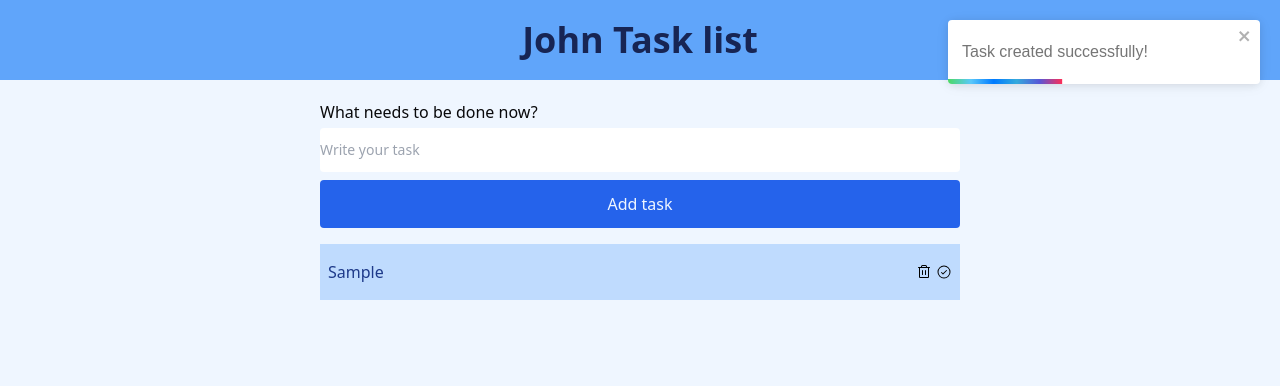
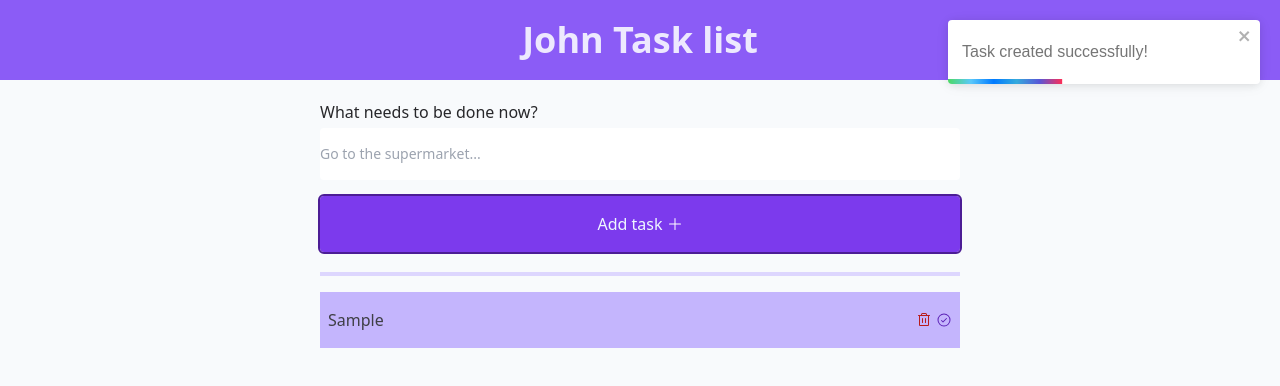
Before and after one commit to LucasAnselmoSilva12345/John-Task-List, a React (Vite) app: page / in a window 1280 px wide. Both pictures are taken after typing "Sample" into the empty fields and a click on the button "Add task". Shown: the top 386 px of the page. Built offline with nearby package versions, Linux system fonts and the light colour scheme.

Commit message:
Fixe: Change palete color
Signed-off-by: LucasAnselmoSilva12345 <lucasanselmodasilva02@gmail.com>

```diff
--- a/index.html
+++ b/index.html
@@ -6,7 +6,7 @@
     <meta name="viewport" content="width=device-width, initial-scale=1.0" />
     <title>John Task List</title>
   </head>
-  <body class="w-screen h-screen bg-blue-50">
+  <body class="w-screen h-screen bg-slate-50">
     <div id="root"></div>
     <script type="module" src="/src/main.tsx"></script>
   </body>
--- a/src/components/Header.tsx
+++ b/src/components/Header.tsx
@@ -1,7 +1,7 @@
 export function Header() {
   return (
-    <header className="bg-blue-400 w-full mx-0 mt-auto py-5 text-center">
-      <h1 className="text-4xl font-bold text-blue-950">John Task list</h1>
+    <header className="bg-violet-500 w-full mx-0 mt-auto py-5 text-center">
+      <h1 className="text-4xl font-bold text-violet-100">John Task list</h1>
     </header>
   );
 }
--- /dev/null
+++ b/src/components/Separator.tsx
@@ -0,0 +1,3 @@
+export function Separator() {
+  return <div className="w-full h-1 bg-violet-200" />;
+}
--- a/src/components/TodoTaskShow/index.tsx
+++ b/src/components/TodoTaskShow/index.tsx
@@ -13,9 +13,9 @@ export function TodoTaskShow({
   finishedTask,
 }: TodoTaskShowProps) {
   return (
-    <div className="bg-blue-200 mt-4 py-4 px-2 flex items-center justify-between">
+    <div className="bg-violet-300 mt-4 py-4 px-2 flex items-center justify-between">
       <div>
-        <p className="text-base font-medium text-blue-900">{task.taskName}</p>
+        <p className="text-base font-medium text-zinc-700">{task.taskName}</p>
       </div>
 
       <div className="flex items-center gap-1">
@@ -23,13 +23,13 @@ export function TodoTaskShow({
           className="cursor-pointer text-center text-sm"
           onClick={() => deleteTask(task.id)}
         >
-          <Trash size={16} />
+          <Trash className="text-red-700 hover:opacity-50" size={16} />
         </span>
         <span
           className="cursor-pointer text-center text-sm"
           onClick={() => finishedTask(task.id)}
         >
-          <CheckCircle size={16} />
+          <CheckCircle className="text-violet-800 hover:opacity-50" size={16} />
         </span>
       </div>
     </div>
--- a/src/pages/Home.tsx
+++ b/src/pages/Home.tsx
@@ -5,6 +5,8 @@ import 'react-toastify/dist/ReactToastify.css';
 import { Header } from '../components/Header';
 import { TodoTaskShow } from '../components/TodoTaskShow';
 import { TodoTaskListProps } from '../interfaces/interfaces';
+import { Plus } from '@phosphor-icons/react';
+import { Separator } from '../components/Separator';
 
 interface TaskDataProps {
   id: number;
@@ -75,34 +77,37 @@ export function Home() {
 
       <Header />
       <main className="w-4/5 my-0 mx-auto lg:w-1/2">
-        <section className="mt-5 flex flex-col">
-          <div className="flex flex-col gap-1 mb-2">
+        <section className="my-5 flex flex-col">
+          <div className="flex flex-col gap-1 mb-4">
             <label
-              className="text-base text-zinc-950 font-medium"
+              className="text-base text-zinc-800 font-medium"
               htmlFor="task"
             >
               What needs to be done now?
             </label>
             <input
               type="text"
-              className="w-full py-3 text-sm text-zinc-800 border-none rounded focus:outline focus:outline-2 focus:outline-blue-400"
+              className="w-full py-4 text-sm text-zinc-800 border-none rounded focus:outline focus:outline-2 focus:outline-violet-400"
               id="task"
               name="task"
               autoComplete="off"
-              placeholder="Write your task"
+              placeholder="Go to the supermarket..."
               value={newTaskName}
               onChange={handleTaskNameChange}
             />
           </div>
 
           <button
-            className="bg-blue-600 text-blue-50 py-3 font-medium border-none rounded"
+            className="bg-violet-600 text-blue-50 py-4 flex items-center justify-center gap-1 font-medium border-none rounded hover:opacity-80 focus:outline focus:outline-2 focus:outline-violet-900"
             type="button"
             onClick={createTask}
           >
             Add task
+            <Plus className="text-white" size={16} />
           </button>
         </section>
+
+        <Separator />
 
         {todoTaskList.map((task, key) => (
           <TodoTaskShow
```
